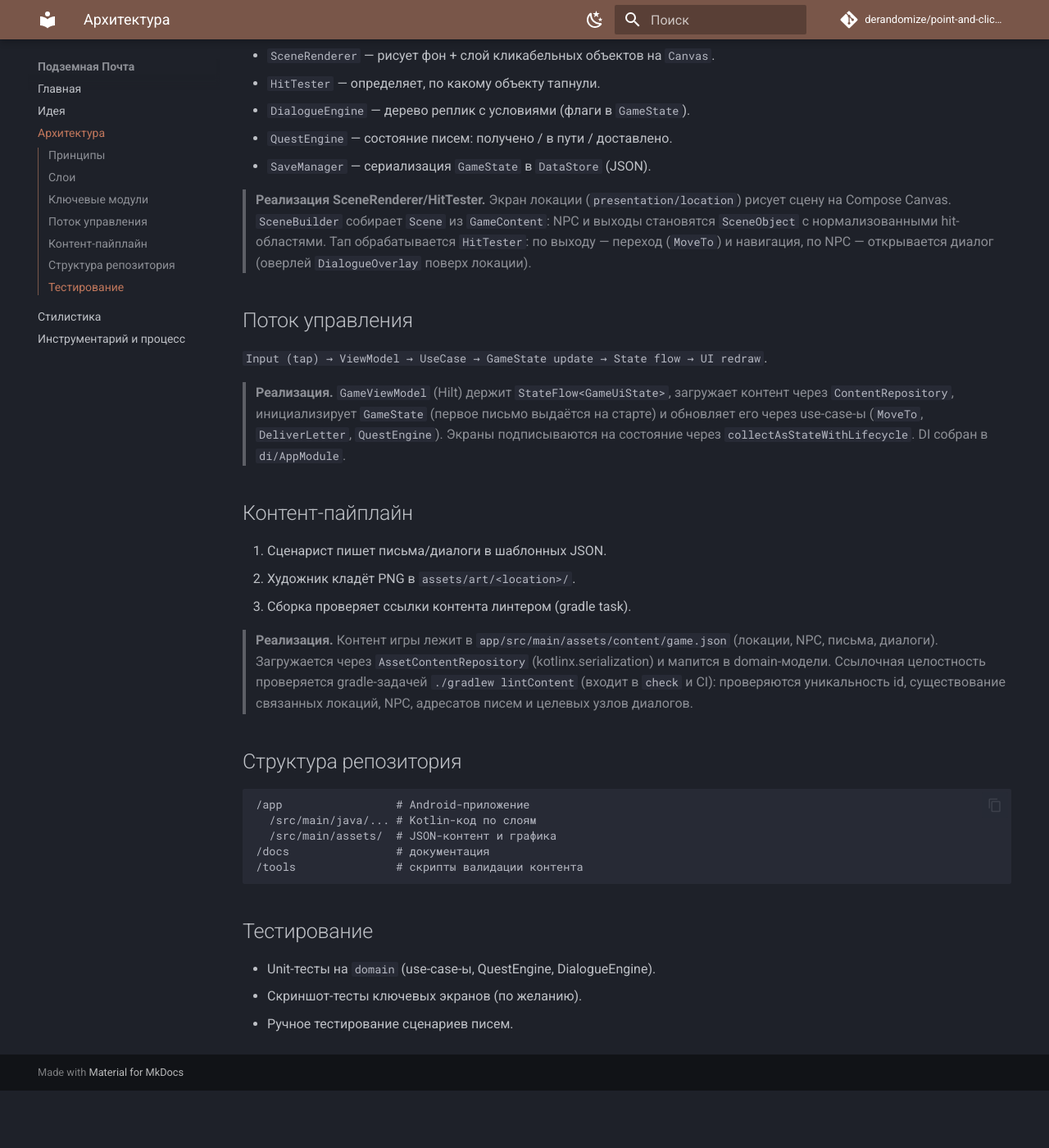
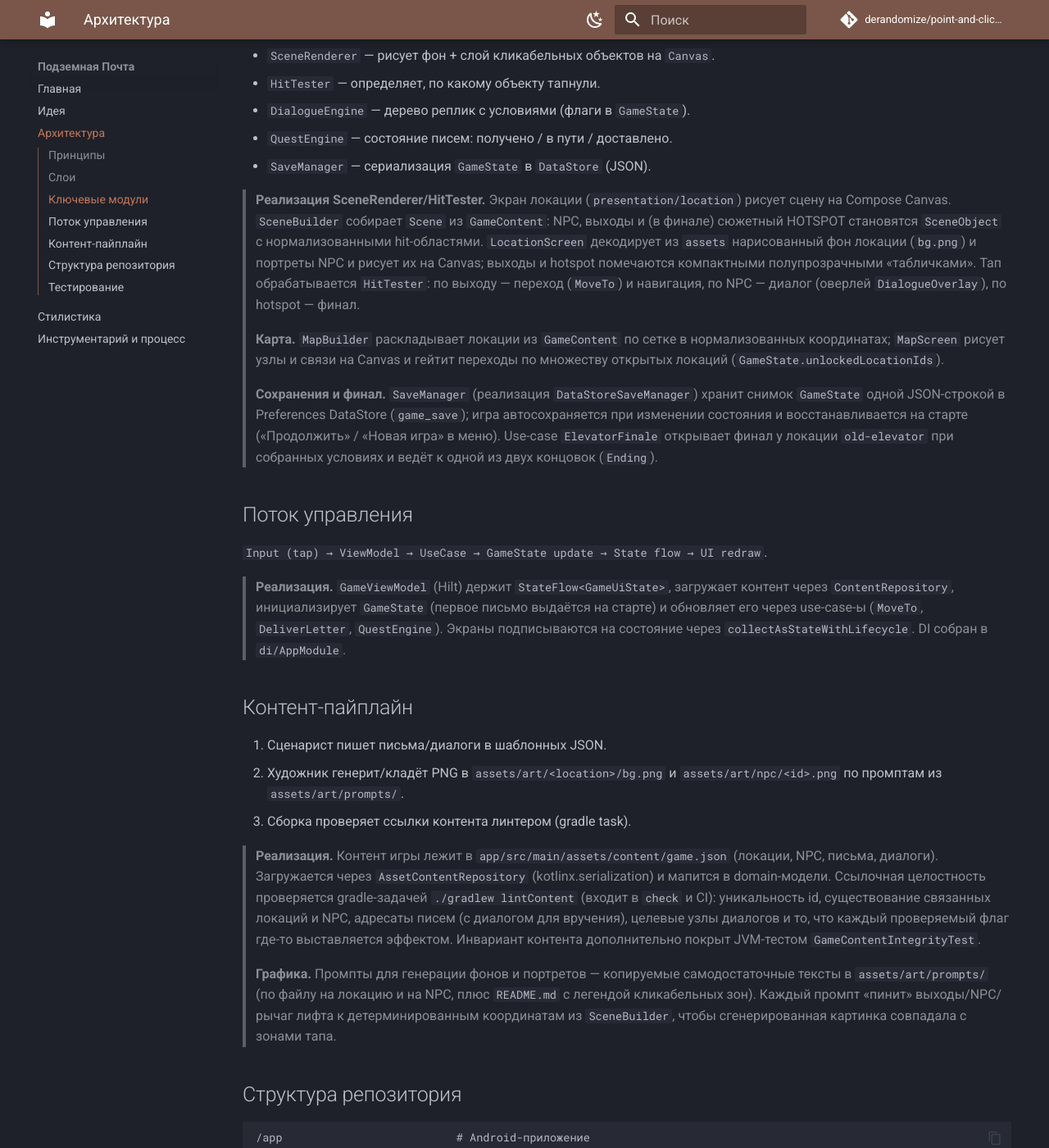
Before and after one commit to derandomize/point-and-click-mobile, an MkDocs documentation site: the page built from docs/architecture.md, in a window 1280 px wide and 1400 px high, scrolled down 695 px. Shown: the whole window at 82% size. Built offline with MkDocs 1.6.1 and Material for MkDocs 9.7.7, drawn with Linux system fonts in a browser that asks for light colours; comment, search, counter and statistics services are not loaded; before the commit the page ends 2025 px from its top, so only the background shows below that; some of the changed text lies outside the part shown.

Commit message:
docs: actualize docs to the implemented MVP
Update the status notes, SceneRenderer/map/save/finale implementation notes,
content pipeline (real art + prompts) and repo structure to match the shipped
game: 7 locations, 8 NPCs, 9 letters, dialogues, DataStore saves, two endings,
and rendered backgrounds/portraits.

````diff
--- a/docs/architecture.md
+++ b/docs/architecture.md
@@ -22,9 +22,23 @@
 
 > **Реализация SceneRenderer/HitTester.** Экран локации (`presentation/location`)
 > рисует сцену на Compose Canvas. `SceneBuilder` собирает `Scene` из `GameContent`:
-> NPC и выходы становятся `SceneObject` с нормализованными hit-областями.
+> NPC, выходы и (в финале) сюжетный HOTSPOT становятся `SceneObject`
+> с нормализованными hit-областями. `LocationScreen` декодирует из `assets`
+> нарисованный фон локации (`bg.png`) и портреты NPC и рисует их на Canvas;
+> выходы и hotspot помечаются компактными полупрозрачными «табличками».
 > Тап обрабатывается `HitTester`: по выходу — переход (`MoveTo`) и навигация,
-> по NPC — открывается диалог (оверлей `DialogueOverlay` поверх локации).
+> по NPC — диалог (оверлей `DialogueOverlay`), по hotspot — финал.
+
+> **Карта.** `MapBuilder` раскладывает локации из `GameContent` по сетке в
+> нормализованных координатах; `MapScreen` рисует узлы и связи на Canvas и
+> гейтит переходы по множеству открытых локаций (`GameState.unlockedLocationIds`).
+
+> **Сохранения и финал.** `SaveManager` (реализация `DataStoreSaveManager`)
+> хранит снимок `GameState` одной JSON-строкой в Preferences DataStore
+> (`game_save`); игра автосохраняется при изменении состояния и
+> восстанавливается на старте («Продолжить» / «Новая игра» в меню).
+> Use-case `ElevatorFinale` открывает финал у локации `old-elevator` при
+> собранных условиях и ведёт к одной из двух концовок (`Ending`).
 
 ## Поток управления
 `Input (tap) → ViewModel → UseCase → GameState update → State flow → UI redraw`.
@@ -37,23 +51,35 @@
 
 ## Контент-пайплайн
 1. Сценарист пишет письма/диалоги в шаблонных JSON.
-2. Художник кладёт PNG в `assets/art/<location>/`.
+2. Художник генерит/кладёт PNG в `assets/art/<location>/bg.png` и
+   `assets/art/npc/<id>.png` по промптам из `assets/art/prompts/`.
 3. Сборка проверяет ссылки контента линтером (gradle task).
 
 > **Реализация.** Контент игры лежит в `app/src/main/assets/content/game.json`
 > (локации, NPC, письма, диалоги). Загружается через `AssetContentRepository`
 > (kotlinx.serialization) и мапится в domain-модели. Ссылочная целостность
 > проверяется gradle-задачей `./gradlew lintContent` (входит в `check` и CI):
-> проверяются уникальность id, существование связанных локаций, NPC,
-> адресатов писем и целевых узлов диалогов.
+> уникальность id, существование связанных локаций и NPC, адресаты писем
+> (с диалогом для вручения), целевые узлы диалогов и то, что каждый проверяемый
+> флаг где-то выставляется эффектом. Инвариант контента дополнительно покрыт
+> JVM-тестом `GameContentIntegrityTest`.
+
+> **Графика.** Промпты для генерации фонов и портретов — копируемые
+> самодостаточные тексты в `assets/art/prompts/` (по файлу на локацию и на
+> NPC, плюс `README.md` с легендой кликабельных зон). Каждый промпт «пинит»
+> выходы/NPC/рычаг лифта к детерминированным координатам из `SceneBuilder`,
+> чтобы сгенерированная картинка совпадала с зонами тапа.
 
 ## Структура репозитория
 ```
-/app                 # Android-приложение
-  /src/main/java/... # Kotlin-код по слоям
-  /src/main/assets/  # JSON-контент и графика
-/docs                # документация
-/tools               # скрипты валидации контента
+/app                          # Android-приложение
+  /src/main/java/...          # Kotlin-код по слоям (data/domain/engine/presentation)
+  /src/main/assets/content/   # game.json — локации, NPC, письма, диалоги
+  /src/main/assets/art/       # графика: <location>/bg.png, npc/<id>.png
+  /src/main/assets/art/prompts/  # промпты для генерации графики
+  /src/test/java/...          # JVM-тесты (domain, контент, presentation)
+/docs                         # документация
+/tools                        # скрипты валидации контента
 ```
 
 ## Тестирование
````
Also changed, not shown: docs/idea.md (+5 -0 lines), docs/index.md (+5 -2 lines).
